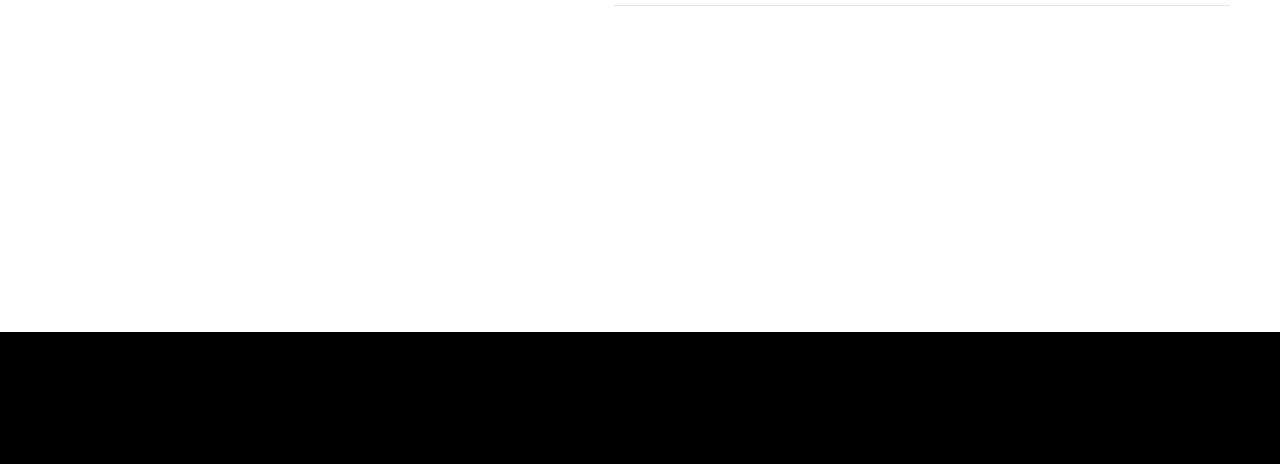
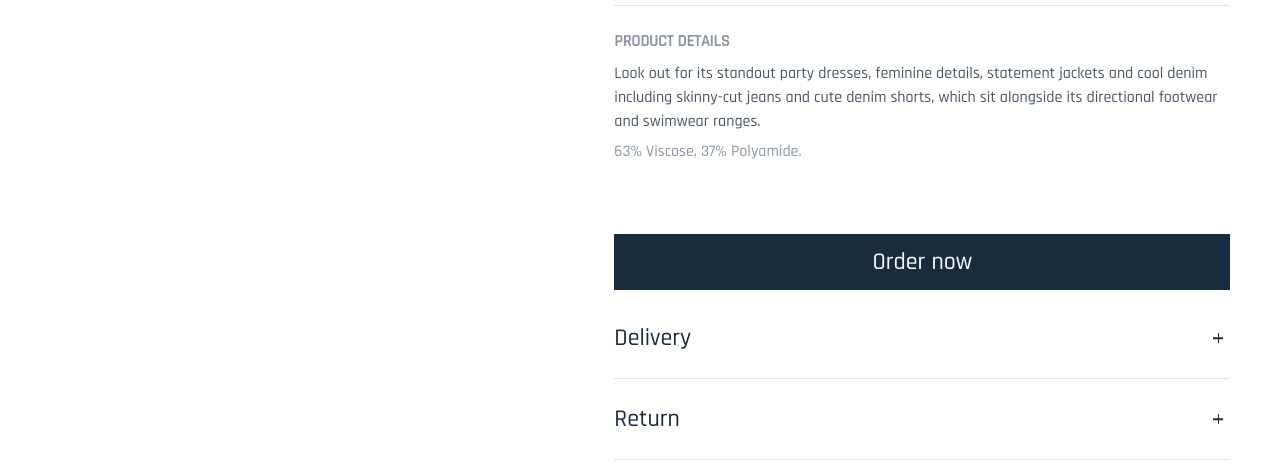
Before and after one commit to Zakharov1984/TEST__FIRST-PROJECT__GUSSI, a website: page src/index.html in a window 1280 px wide. Shown: the part 468-932 px from the top of the page. Before the commit the page ends 800 px from the top, so only its background shows below. Drawn offline with Linux system fonts and the light colour scheme.

Commit message:
added_blocks_delivery_and_return_and_script

```diff
--- a/src/index.html
+++ b/src/index.html
@@ -111,11 +111,39 @@
                             </div>
                         </div>
                     </section>
+                    <section class="details">
+                        <h2 class="details__title title">PRODUCT DETAILS</h2>
+                        <div class="details__description description">
+                            Look out for its standout party dresses, feminine details, statement jackets and cool denim
+                            including skinny-cut jeans and cute denim shorts, which sit alongside its directional footwear
+                            and swimwear ranges.
+                        </div>
+                        <div class="details__info">63% Viscose, 37% Polyamide.</div>
+                    </section>
+                    <button class="btn order-btn" data-btn="order">Order now</button>
+                    <div class="DeliveryReturn-wrapper">
+                        <div class="delivery">
+                            <div class="delivery__title">Delivery</div>
+                            <div class="delivery__description">
+                                Delivered on or before Monday, 25 February 2019
+                                Note: Subject to placing your order before specific cut-off times. Details available in checkout. <br><br>
+                                For free delivery – spend over <span class="delivery__description_weight-600"> £18.08</span>
+                            </div>
+                        </div>
+                        <div class="return">
+                            <div class="return__title">Return</div>
+                            <div class="return__description">
+                                Return through your local Boxberry store available in over 2,300 locations.You can create your return on the carrier website by clicking the create return link.
+                                Open 7 days a week, early until late.
+                            </div>
+                        </div>
+                    </div>
                 </div>
             </main>
         </div>
     </div>
     <script src="js/slider.js"></script>
     <script src="js/customize.js"></script>
+    <script src="js/dropDownDescription.js"></script>
 </body>
 </html>
--- /dev/null
+++ b/src/js/dropDownDescription.js
@@ -0,0 +1,12 @@
+let deliveryTitleElement = document.querySelector('.delivery__title');
+let returnTitleElement = document.querySelector('.return__title');
+
+deliveryTitleElement.addEventListener('click', event => {
+    document.querySelector('.delivery__description').classList.toggle('delivery__description_active');
+    event.target.classList.toggle('delivery__title_active');
+})
+
+returnTitleElement.addEventListener('click', event => {
+    document.querySelector('.return__description').classList.toggle('return__description_active');
+    event.target.classList.toggle('return__title_active');
+})
--- /dev/null
+++ b/src/scss/blocks/_DeliveryReturn.scss
@@ -0,0 +1,66 @@
+.DeliveryReturn-wrapper {
+    padding: 32px 0 24px;
+}
+
+.delivery, .return {
+    padding-bottom: 8px;
+    border-bottom: 1px solid $COLOR_LIGHTGRAY;
+    cursor: pointer;
+}
+
+.return {
+    margin-top: 24px;
+}
+
+.delivery__title, .return__title {
+    position: relative;
+    font-size: 24px;
+    line-height: 32px;
+    font-weight: 500;
+    color: $COLOR_VIO;
+    &::after {
+        content: '';
+        position: absolute;
+        width: 10px;
+        height: 1.5px;
+        background-color: $COLOR_VIO;
+        right: 7px;
+        top: 50%;
+        transform: translateY(-50%);
+    }
+    &::before {
+        content: '';
+        position: absolute;
+        width: 1.5px;
+        height: 10px;
+        background-color: $COLOR_VIO;
+        right: 11px;
+        top: 50%;
+        transform: translateY(-50%);
+    }
+    &_active {
+        &:before {
+            display: none;
+        }
+    }
+}
+
+.delivery__description, .return__description {
+    margin-top: 16px;
+    height: 0;
+    overflow: hidden;
+    font-size: 16px;
+    line-height: 24px;
+    font-weight: 500;
+    color: $COLOR_GRAY;
+    transition: all 1s;
+    &_active {
+        height: 120px;
+    }
+}
+
+.delivery__description {
+    &_weight-600 {
+        font-weight: 600;
+    }
+}
--- a/src/scss/blocks/_btn.scss
+++ b/src/scss/blocks/_btn.scss
@@ -1,5 +1,7 @@
 .btn {
     display: block;
+    width: 100%;
+    border: none;
     background-color: $COLOR_VIO;
     font-size: 24px;
     line-height: 56px;
--- /dev/null
+++ b/src/scss/blocks/_details.scss
@@ -0,0 +1,16 @@
+.details {
+    padding: 24px 0 72px;
+    &__description {
+        margin-top: 8px;
+        font-size: 16px;
+        line-height: 24px;
+        color: rgba(25, 43, 63, 0.8);
+    }
+    &__info {
+        margin-top: 8px;
+        font-size: 16px;
+        line-height: 20px;
+        font-weight: 500;
+        color: $COLOR_GRAY;
+    }
+}
--- a/src/scss/style.scss
+++ b/src/scss/style.scss
@@ -34,4 +34,6 @@
 @import 'blocks/_description';
 @import 'blocks/_collection';
 @import 'blocks/_customize';
+@import 'blocks/details.scss';
+@import 'blocks/DeliveryReturn';
 @import '_media';
```
Also changed, not shown: dist/css/style.min.css, dist/index.html, dist/js/customize.js, dist/js/dropDownDescription.js (added), src/css/style.min.css.
